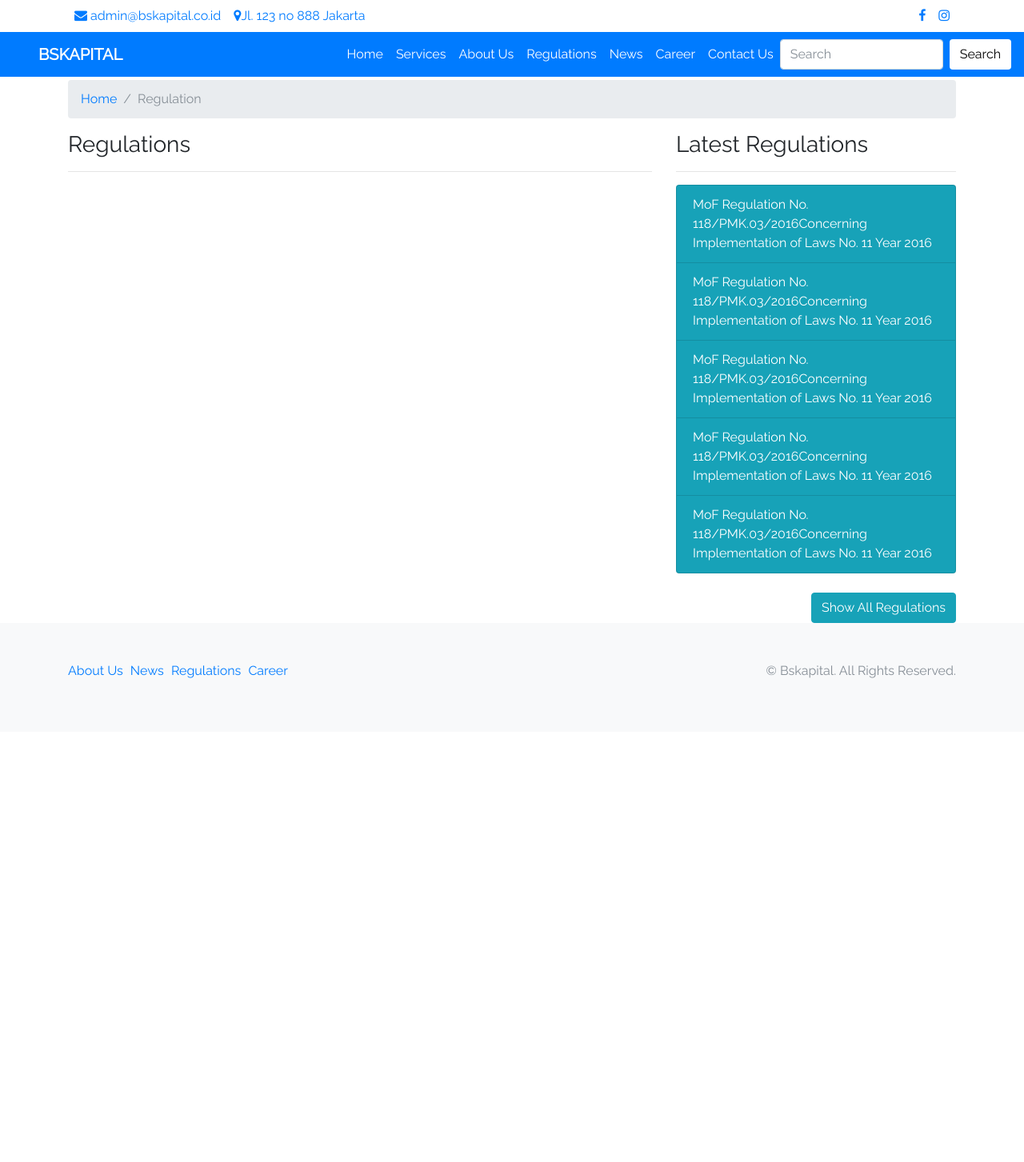
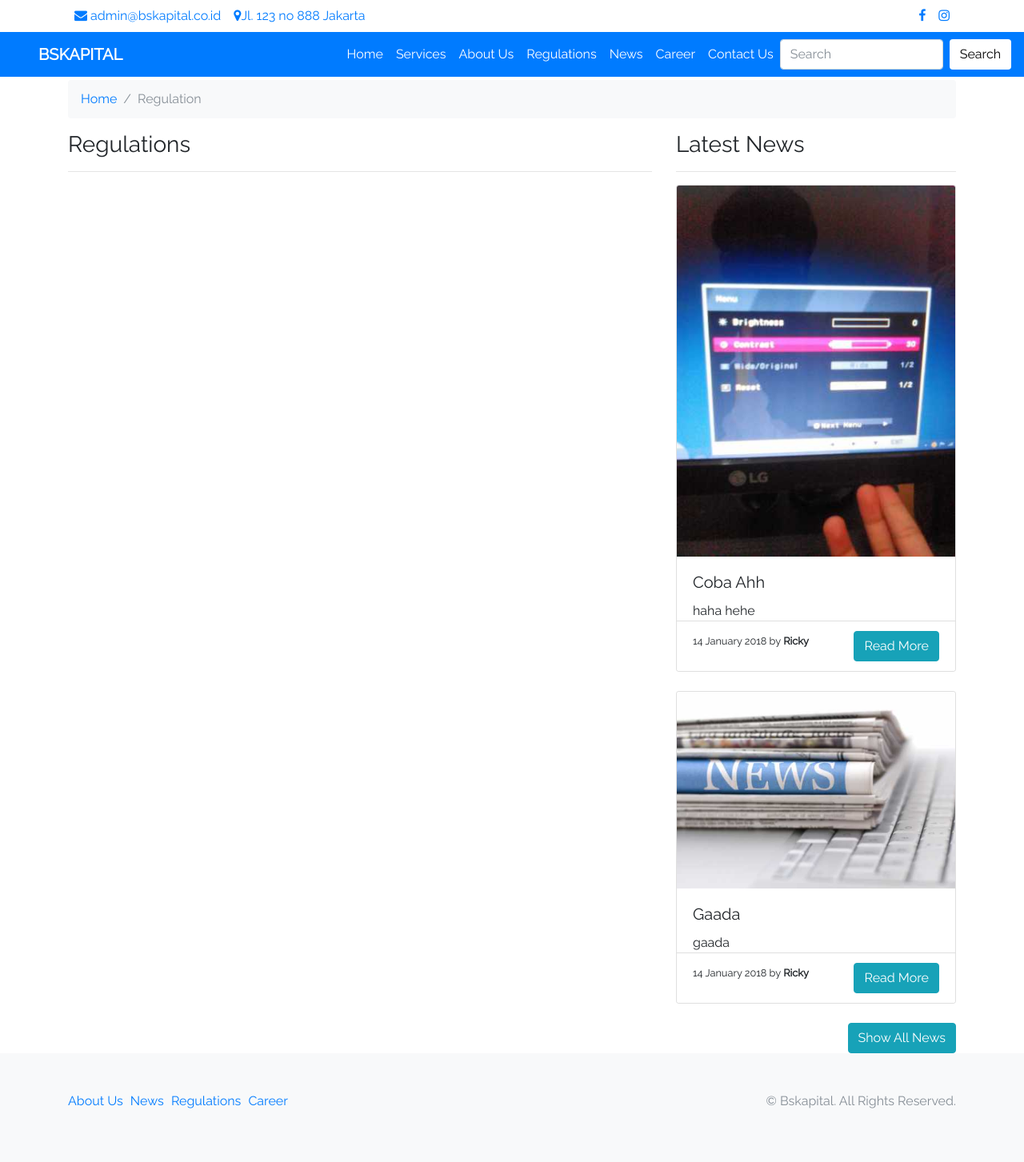
Before and after one commit to mrickymuliawan/bskapital-website, a CodeIgniter app: page /bskapital/regulation in a window 1280 px wide. Shown: the whole page at 80% size. Before the commit the page ends 848 px from the top, so only its background shows below. Run offline with CodeIgniter, Linux system fonts and the light colour scheme; data comes from the database, SQL or seed files in the repository; some libraries are stand-ins or nearby versions.

Commit message:
finishing regulation and news page

```diff
--- a/application/controllers/Regulation.php
+++ b/application/controllers/Regulation.php
@@ -10,7 +10,7 @@ class Regulation extends CI_Controller
 		// pagination
 		$config['base_url'] = base_url('regulation/index');
 		$config['total_rows'] = $this->db->count_all('regulation');
-		$config['per_page'] = 4;
+		$config['per_page'] = 5;
 		$config['uri_segment'] = 3;
 		$config['attributes'] = array('class' => 'page-link');
 
@@ -37,12 +37,14 @@ class Regulation extends CI_Controller
 		$data['title']="Regulations";
 		$data['breadcrumb']=breadcrumb();
 		$data['regulation']=$this->Regulation_model->get_home_regulation(FALSE,$config['per_page'],$offset);
+		$data['news']=$this->News_model->get_home_news(FALSE,2,FALSE);
 		$this->load->view("templates/header");
 		$this->load->view("regulation/regulation_index",$data);
 		$this->load->view("templates/footer");
 	}
 	public function view($slug){
 		$data['regulation'] = $this->Regulation_model->get_home_regulation($slug);
+		$data['news']=$this->News_model->get_home_news(FALSE,2,FALSE);
 		if (empty($data['regulation'])) {
 			show_404();
 		}
--- a/application/models/Regulation_model.php
+++ b/application/models/Regulation_model.php
@@ -33,6 +33,8 @@ class Regulation_model extends CI_Model
 	}
 	public function get_admin_regulation($regulation_id=FALSE){
 		if ($regulation_id==FALSE) {
+			$this->db->order_by('regulation_id','DESC');
+			$this->db->join('user','user.user_id = regulation.user_id');
 			$query=$this->db->get('regulation');
 			return $query->result_array();
 		}
--- a/application/views/admin/news/news_index.php
+++ b/application/views/admin/news/news_index.php
@@ -24,7 +24,7 @@
               <td><?= $key+1 ?></td>
               <td><?= $value['title'] ?></td>
               <td><?= $value['first_name'] ?></td>
-              <td><?= $value['created_at'] ?></td>
+              <td><?= date('d F Y h:i',strtotime($value['created_at'])) ?></td>
               <td>
                 <a href="<?= base_url("admin/news/edit/$value[news_id]")?>" class="btn btn-success"><i class="fa fa-edit"></i></a>
                 <button class="btn btn-danger btn-delete" data-toggle="modal" data-target=".modal-delete" value="<?= $value['news_id'] ?>"><i class="fa fa-trash"></i></button>
--- a/application/views/regulation/regulation_index.php
+++ b/application/views/regulation/regulation_index.php
@@ -3,7 +3,7 @@
 		<div class="row">
 			<div class="col-md-12">
 				<nav aria-label="breadcrumb">
-				  <ol class="breadcrumb">
+				  <ol class="breadcrumb bg-light">
 				    <?= $breadcrumb ?>
 				  </ol>
 				</nav>
@@ -14,21 +14,27 @@
 				<h3><?= $title ?></h3>
 				<hr />
 
-				<ul class="list-group">
+
 				<?php foreach ($regulation as $key => $value): ?>
-					<a class="text-white mb-2" href="<?= base_url("regulation/$value[slug]") ?>">
-						<li class="list-group-item bg-info">
-								<?= $value['title'] ?>
-								<br />
-						</li>
-						<li class="list-group-item">
+					<div class="row mb-5 border py-1">
+						<div class="col-md-5">
+							<img class="img-fluid" src="<?=base_url("assets/images/regulation/default-regulation.jpg") ?>" alt="Card image cap">
+						</div><!-- /.col-md-5 -->
+						<div class="col-md-7">
+					   <a href="<?= base_url("regulation/$value[slug]") ?>">
+						  	<h5 class="text-dark"><?= ucwords($value['title']) ?></h5>
+						  </a>
+					    <p class="text-muted">
+									<?= strip_tags(word_limiter($value['content'],30)) ?>
+					    </p>
+					    <br />
+					    <span><?= date('d F Y',strtotime($value['created_at']))." by <b>$value[first_name]</b>" ?></span>
+		 					<a href="<?= base_url("regulation/$value[slug]") ?>" class=" btn btn-primary float-right">Read More</a>
 
-						<span class="text-dark"><?= date("d F Y",strtotime($value['created_at'])) ?></span>
-						<span class="float-right btn btn-info">Read More</span>
-						</li>
-					</a>
+						</div><!-- /.col-md-7 -->
+
+					</div><!-- /.row -->
 				<?php endforeach ?>
-				</ul><!-- /.row -->
 				<br />
 
 				<nav aria-label="Page navigation example">
@@ -37,18 +43,25 @@
 			</div><!-- /.col-md-8 -->
 
 			<div class="col-md-4">
-				<h3>Latest Regulations</h3>
+				<h3>Latest News</h3>
 				<hr />
-				<ul class="list-group">
-				  <li class="list-group-item bg-info"><a class="text-white" href="">MoF Regulation No. 118/PMK.03/2016Concerning Implementation of Laws No. 11 Year 2016</a></li>
-				  <li class="list-group-item bg-info"><a class="text-white" href="">MoF Regulation No. 118/PMK.03/2016Concerning Implementation of Laws No. 11 Year 2016</a></li>
-				  <li class="list-group-item bg-info"><a class="text-white" href="">MoF Regulation No. 118/PMK.03/2016Concerning Implementation of Laws No. 11 Year 2016</a></li>
-				  <li class="list-group-item bg-info"><a class="text-white" href="">MoF Regulation No. 118/PMK.03/2016Concerning Implementation of Laws No. 11 Year 2016</a></li>
-				  <li class="list-group-item bg-info"><a class="text-white" href="">MoF Regulation No. 118/PMK.03/2016Concerning Implementation of Laws No. 11 Year 2016</a></li>
-				</ul>
-				<br />
-				<button class="btn btn-info float-right">Show All Regulations</button>
+					<?php foreach ($news as $key => $value): ?>
+						<div class="card">
+						  <img class="card-img-top" src="<?= base_url("assets/images/news/$value[image_name]") ?>" >
+						  <div class="card-body pb-0">
+						    <h5 class="card-title"><?= ucwords($value['title']) ?></h5>
+						    <p class="card-text"><?= strip_tags(word_limiter($value['content'],30)) ?></p>
+						  </div>
+						  <div class="card-footer bg-white">
+						  	<small><?= date('d F Y',strtotime($value['created_at']))." by <b>$value[first_name]</b>" ?></small>
+						  	<a href="<?= base_url("news/$value[slug]") ?>" class="float-right btn btn-info">Read More</a>
+						  </div>
+						</div>
+						<br />
+					<?php endforeach ?>
+				<a href="<?= base_url('news') ?>" class="btn btn-info float-right">Show All News</a>
 			</div><!-- /.col-md-4 -->
+
 		</div><!-- /.row -->
 	</div><!-- /.container -->
 </section>
--- a/application/views/templates/header.php
+++ b/application/views/templates/header.php
@@ -39,7 +39,7 @@
     </div>
   </nav>
 
-	<nav class="navbar navbar-expand-lg navbar-light bg-primary pl-5 mb-1">
+	<nav class="navbar navbar-expand-lg navbar-light bg-primary sticky-top pl-5 mb-1">
 
       <a class="navbar-brand text-white" href="#"><strong>BSKAPITAL</strong></a>
       <button class="navbar-toggler" type="button" data-toggle="collapse" data-target="#navbarSupportedContent" aria-controls="navbarSupportedContent" aria-expanded="false" aria-label="Toggle navigation">
```
Also changed, not shown: application/controllers/News.php (+4 -3 lines), application/views/news/news_index.php (+19 -19 lines), application/views/news/news_view.php (+9 -5 lines), assets/images/news/10386739_584864981633639_2539439946013558452_n.jpg (added).
